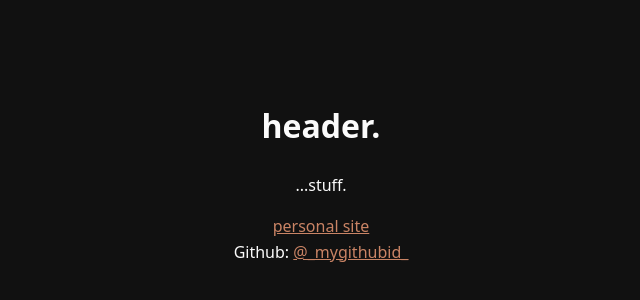
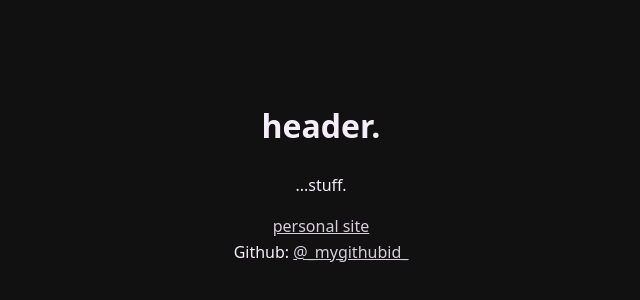
Before and after one commit to leighembee/leighembee.github.io, a plain HTML site: page index.html in a window 1280 px wide. Shown: the part 196-496 px from the top of the page, without its empty margins (319-959 px from the left). Drawn offline with Linux system fonts and the dark colour scheme.

Commit message:
Update index.html
I know it doesn't matter but I needed the text to be purple

```diff
--- a/index.html
+++ b/index.html
@@ -7,8 +7,8 @@
   <title>Personal Site</title>
   <style>
     @media (prefers-color-scheme: dark) {
-      html { background-color: #111111; color: #fbfbfb; }
-      a { color: #ca8465; }
+      html { background-color: #111111; color: #f6edfa; }
+      a { color: #d7cddc; }
     }
     body {
       line-height: 1.6;
```
